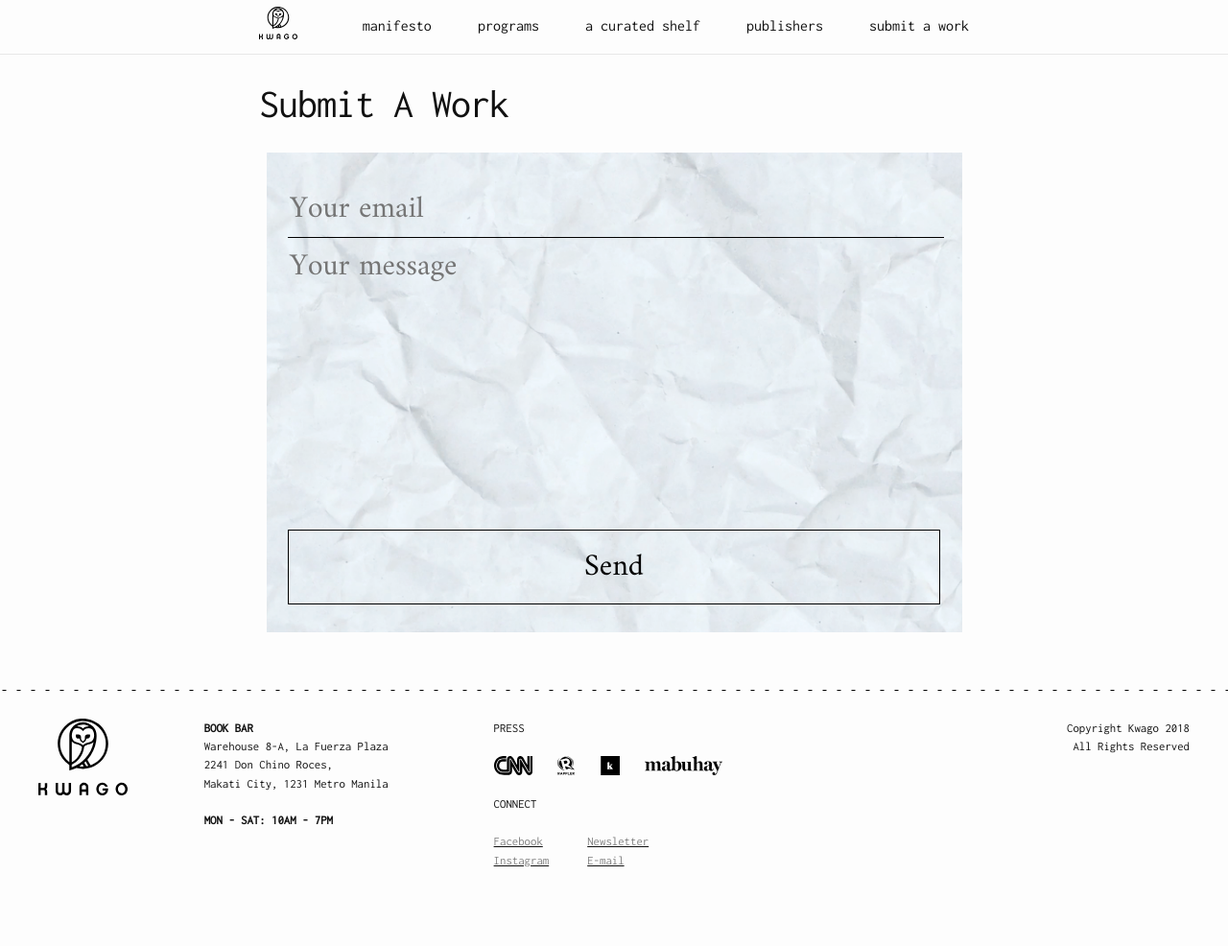
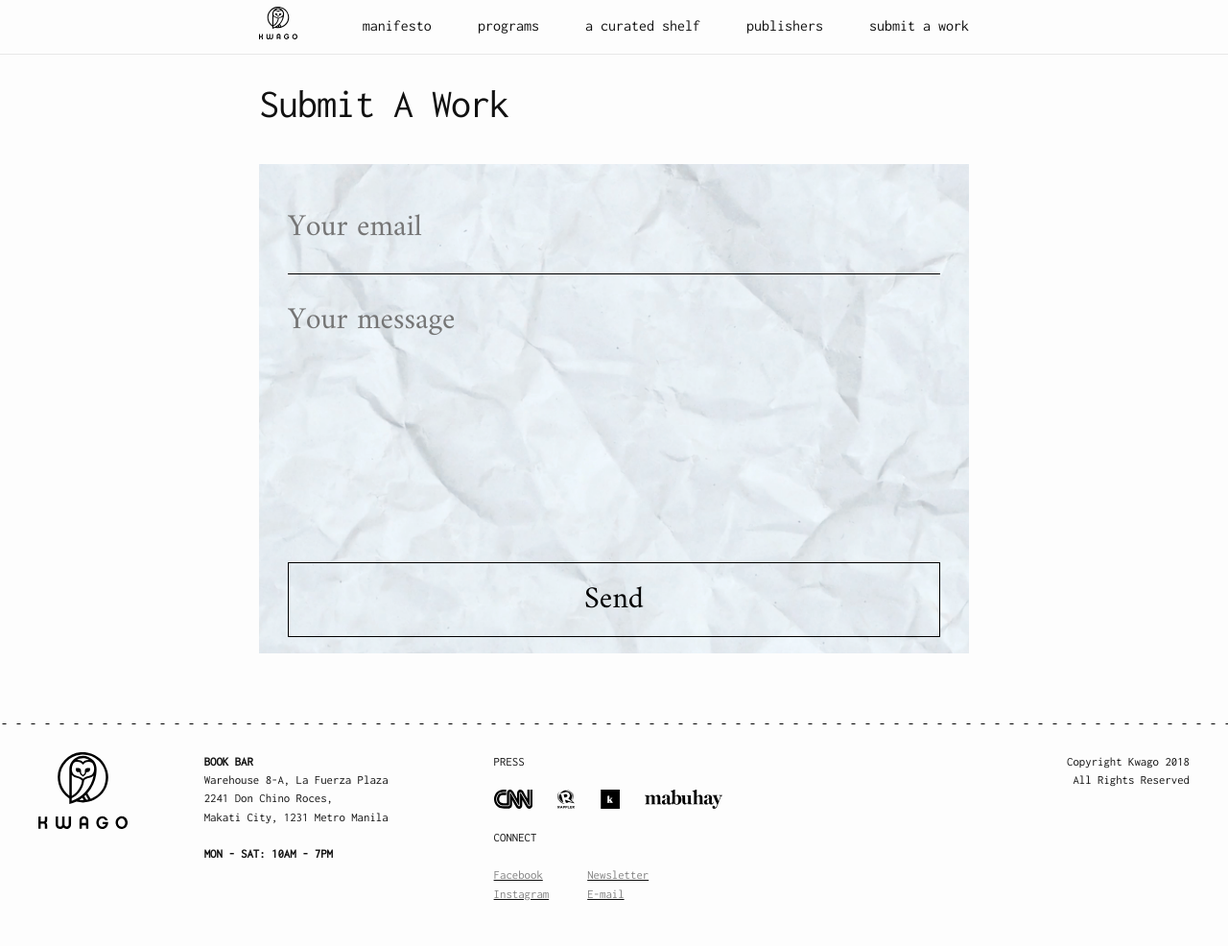
Before and after one commit to patsylala/kwago-siteleaf, a Jekyll site: the page built from 05-submit.md, in a window 1280 px wide. Shown: the whole page at 96% size. Built offline with Jekyll 4.4.1, drawn with Linux system fonts in a browser that asks for light colours; before the commit the page ends 951 px from its top, so only the background shows below that.

Commit message:
style submit

```diff
--- a/_includes/head.html
+++ b/_includes/head.html
@@ -3,7 +3,6 @@
   <meta http-equiv="X-UA-Compatible" content="IE=edge">
   <meta name="viewport" content="width=device-width, initial-scale=1">
   {%- seo -%}
-  <!-- <link rel="stylesheet" href="{{ "/assets/main.css" | relative_url }}"> -->
   <link rel="stylesheet" href="/css/main.css">
   <link href="https://fonts.googleapis.com/css?family=Amiri|Inconsolata" rel="stylesheet">
   <link rel="icon" sizes="image/png" sizes="32x32" href="/favicon-32x32.png">
--- a/css/main.css
+++ b/css/main.css
@@ -575,17 +575,22 @@
 .submit-container {
   box-sizing: border-box;
   padding: 30px;
-  height: 500px;
+  min-height: 500px;
   background: url("../assets/crumpled-bg.jpg") no-repeat center;
   background-size: contain; }
+  @media screen and (max-width: 750px) {
+    .submit-container {
+      background-size: cover; } }
   .submit-container form > * {
-    display: block; }
+    display: block;
+    box-sizing: border-box; }
   .submit-container input, .submit-container textarea {
     font-family: "Amiri", serif;
     font-size: 2em;
     background: none;
     border: none;
-    width: 100%; }
+    width: 100%;
+    padding: 20px 0 20px 0; }
   .submit-container input {
     border-bottom: 1px solid black; }
   .submit-container input:focus, .submit-container textarea:focus {
```
Also changed, not shown: _sass/minima/_layout.scss (+6 -1 lines), 11 other files.
